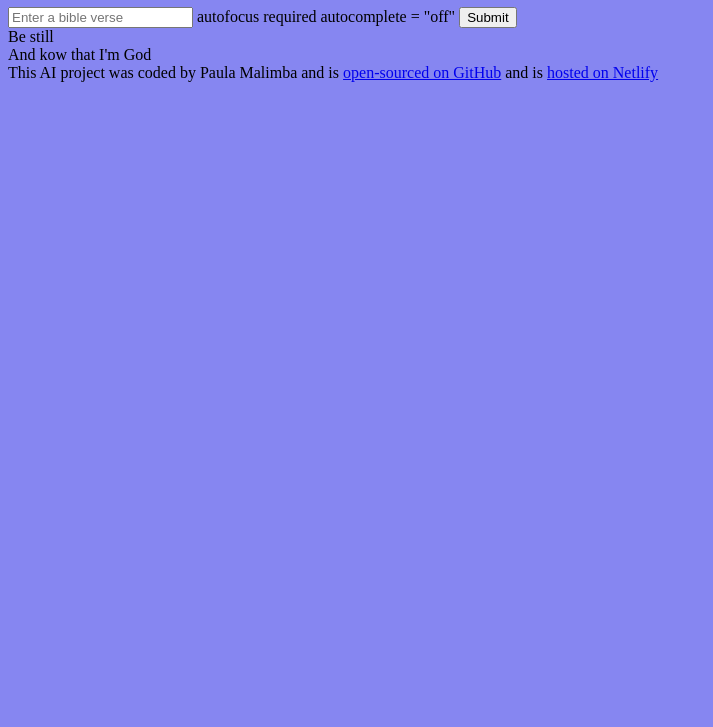
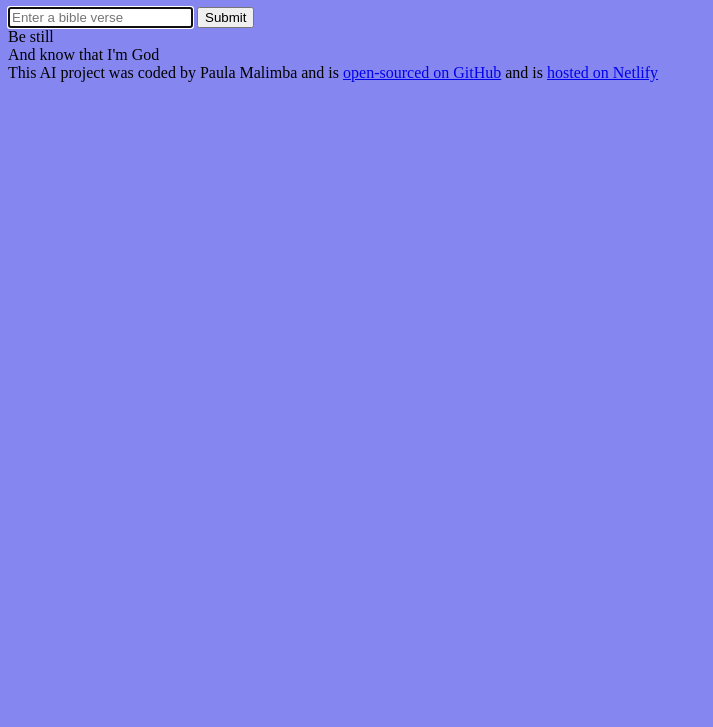
Before and after one commit to pmalimba/bible-verse-generator, a plain HTML site: page index.html in a window 1280 px wide. Shown: the part 73-800 px from the top of the page, without its empty margins (0-713 px from the left). Drawn offline with Linux system fonts and the light colour scheme.

Commit message:
corrections in the code

```diff
--- a/index.html
+++ b/index.html
@@ -15,18 +15,13 @@
     </header>
     <main>
         <form>
-            <input
-            type="text"
-            placeholder="Enter a bible verse" />
-            autofocus
-            required
-            autocomplete = "off"
+            <input type="text" placeholder="Enter a bible verse" autofocus required auto complete="off" />
             <input type="submit" />
         </form>
         <div>
             Be still
             <br />
-            And kow that I'm God
+            And know that I'm God
         </div>
     </main>
 
```
